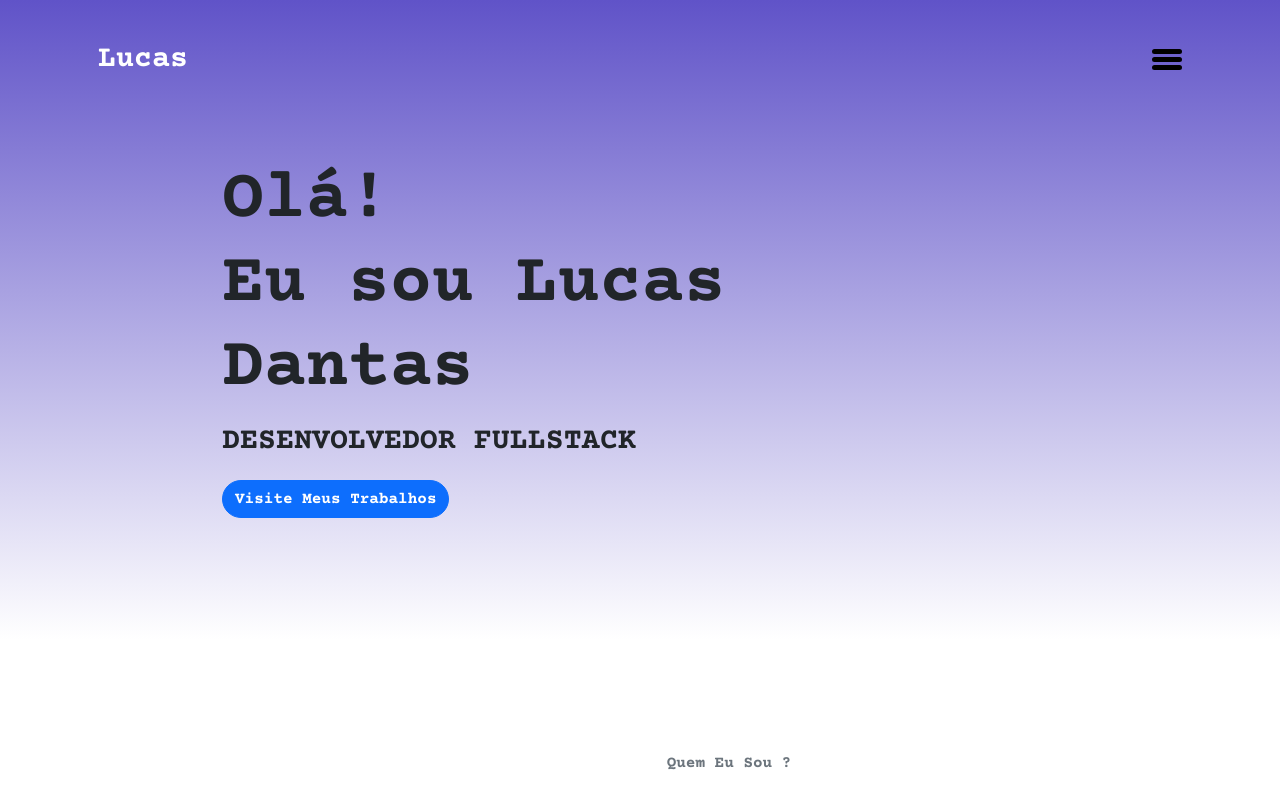
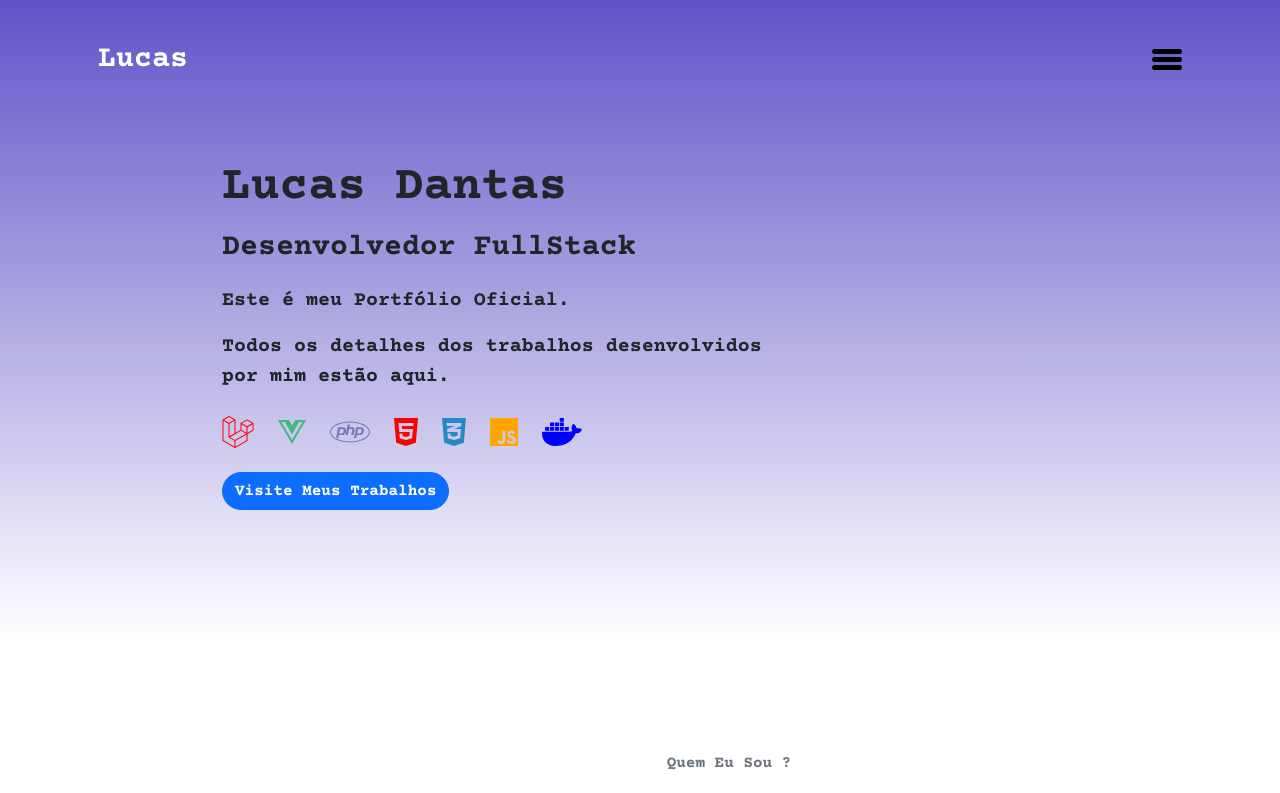
Before and after one commit to lucas-dantas10/portfolio-lucas, a Vue app: page / in a window 1280 px wide. Shown: the top 793 px of the page. Built offline with nearby package versions, Linux system fonts and the light colour scheme; what vue-backtotop would draw is missing.

Commit message:
Adicionada skill principais

```diff
--- a/src/components/Header/Header.vue
+++ b/src/components/Header/Header.vue
@@ -3,10 +3,22 @@
         <div class="overlay"></div>
         <div class="header-content container">
             <h1 class="header-title">
-                <span class="up">Olá!<br></span>
-                <span class="down">Eu sou Lucas<br>Dantas</span>
+                <span class="down">Lucas Dantas</span>
             </h1>
             <p class="header-subtitle">Desenvolvedor FullStack</p>
+
+            <p class="fs-5 ln-lg">Este é meu Portfólio Oficial.</p>
+            <p class="fs-5 ln-lg">Todos os detalhes dos trabalhos desenvolvidos<br> por mim estão aqui.</p>
+
+            <div class="habilities d-flex align-items-center gap-4 mt-4 mb-4">
+                <font-awesome-icon :icon="['fab', 'laravel']" class="icons" style="color: red" />
+                <font-awesome-icon :icon="['fab', 'vuejs']" class="icons" style="color: #42b983" />
+                <font-awesome-icon :icon="['fab', 'php']" class="icons" style="color: #777BB3" />
+                <font-awesome-icon :icon="['fab', 'html5']" class="icons" style="color: red" />
+                <font-awesome-icon :icon="['fab', 'css3-alt']" class="icons" style="color: #2489C4" />
+                <font-awesome-icon :icon="['fab', 'js']" class="icons" style="color: #FFA500" />
+                <font-awesome-icon :icon="['fab', 'docker']" class="icons" style="color: blue" />
+            </div>
 
             <a class="btn btn-primary" href="#portfolio">Visite Meus Trabalhos</a>
         </div>
@@ -18,17 +30,24 @@
 #home {
     margin-bottom: 12rem;
 }
+
+/* .habilities {
+    border: 1px solid #d3d3d3;
+} */
+
+.icons {
+    font-size: 2rem;
+}
 .header {
     margin: 4rem 8rem;
     height: 50vh;
 }
 
 .header-title span {
-    font-size: 70px;
+    font-size: 3rem;
 }
 
 .header-subtitle {
-    text-transform: uppercase;
     font-size: 30px;
     font-weight: 100;
 }
```
